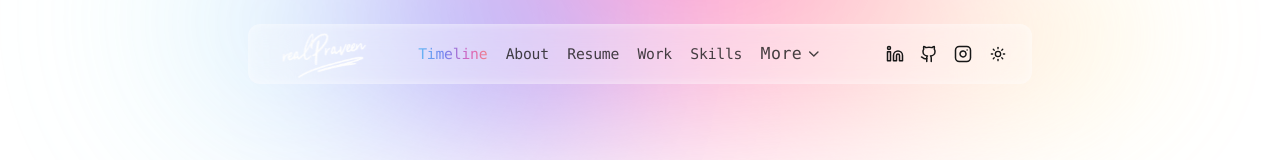
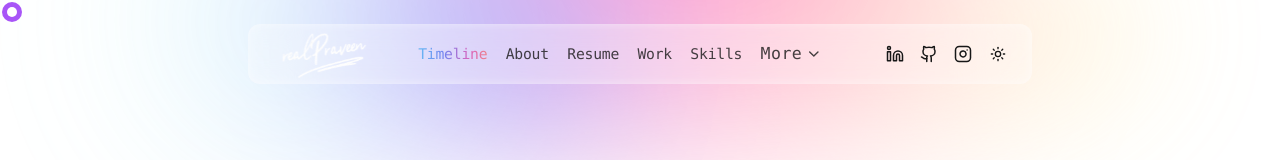
Before and after one commit to praveen-raj-r/praveen-raj-web-app, a React (Vite) app: page / in a window 1280 px wide. Shown: the top 160 px of the page. Built offline with nearby package versions, Linux system fonts and the light colour scheme; grey boxes are pictures that could not be loaded; a web font is replaced by a local one.

Commit message:
added pointer

```diff
--- /dev/null
+++ b/src/components/magicui/pointer.tsx
@@ -0,0 +1,118 @@
+"use client";
+
+import { cn } from "@/lib/utils";
+import {
+    AnimatePresence,
+    HTMLMotionProps,
+    motion,
+    useMotionValue,
+} from "motion/react";
+import { useEffect, useRef, useState } from "react";
+
+interface PointerProps extends Omit<HTMLMotionProps<"div">, "ref"> { }
+
+/**
+ * A custom pointer component that displays an animated cursor.
+ * Add this as a child to any component to enable a custom pointer when hovering.
+ * You can pass custom children to render as the pointer.
+ *
+ * @component
+ * @param {PointerProps} props - The component props
+ */
+export function Pointer({
+    className,
+    style,
+    children,
+    ...props
+}: PointerProps): JSX.Element {
+    const x = useMotionValue(0);
+    const y = useMotionValue(0);
+    const [isActive, setIsActive] = useState<boolean>(false);
+    const containerRef = useRef<HTMLDivElement>(null);
+
+    useEffect(() => {
+        if (typeof window !== "undefined" && containerRef.current) {
+            // Get the parent element directly from the ref
+            const parentElement = containerRef.current.parentElement;
+
+            if (parentElement) {
+                // Add cursor-none to parent
+                parentElement.style.cursor = "none";
+
+                // Add event listeners to parent
+                const handleMouseMove = (e: MouseEvent) => {
+                    x.set(e.clientX);
+                    y.set(e.clientY);
+                };
+
+                const handleMouseEnter = () => {
+                    setIsActive(true);
+                };
+
+                const handleMouseLeave = () => {
+                    setIsActive(false);
+                };
+
+                parentElement.addEventListener("mousemove", handleMouseMove);
+                parentElement.addEventListener("mouseenter", handleMouseEnter);
+                parentElement.addEventListener("mouseleave", handleMouseLeave);
+
+                return () => {
+                    parentElement.style.cursor = "";
+                    parentElement.removeEventListener("mousemove", handleMouseMove);
+                    parentElement.removeEventListener("mouseenter", handleMouseEnter);
+                    parentElement.removeEventListener("mouseleave", handleMouseLeave);
+                };
+            }
+        }
+    }, [x, y]);
+
+    return (
+        <>
+            <div ref={containerRef} />
+            <AnimatePresence>
+                {isActive && (
+                    <motion.div
+                        className="transform-[translate(-50%,-50%)] pointer-events-none fixed z-50"
+                        style={{
+                            top: y,
+                            left: x,
+                            ...style,
+                        }}
+                        initial={{
+                            scale: 0,
+                            opacity: 0,
+                        }}
+                        animate={{
+                            scale: 1,
+                            opacity: 1,
+                        }}
+                        exit={{
+                            scale: 0,
+                            opacity: 0,
+                        }}
+                        {...props}
+                    >
+                        {children || (
+                            <svg
+                                stroke="currentColor"
+                                fill="currentColor"
+                                strokeWidth="1"
+                                viewBox="0 0 16 16"
+                                height="24"
+                                width="24"
+                                xmlns="http://www.w3.org/2000/svg"
+                                className={cn(
+                                    "rotate-[-70deg] stroke-white text-black",
+                                    className,
+                                )}
+                            >
+                                <path d="M14.082 2.182a.5.5 0 0 1 .103.557L8.528 15.467a.5.5 0 0 1-.917-.007L5.57 10.694.803 8.652a.5.5 0 0 1-.006-.916l12.728-5.657a.5.5 0 0 1 .556.103z" />
+                            </svg>
+                        )}
+                    </motion.div>
+                )}
+            </AnimatePresence>
+        </>
+    );
+}
--- a/src/layout/app-layout.tsx
+++ b/src/layout/app-layout.tsx
@@ -1,5 +1,6 @@
 import AppFooter from "@/components/app/app-footer";
 import AppHeader from "@/components/app/app-header";
+import { Pointer } from "@/components/magicui/pointer";
 import { ScrollArea } from "@/components/ui/scroll-area";
 import { Outlet } from "react-router-dom";
 
@@ -15,11 +16,23 @@ const AppLayout = () => {
           <main className="max-w-[800px] w-full px-2 mx-auto mt-1 h-full">
             <Outlet />
           </main>
-          <div className="max-w-[800px] w-full mx-auto px-2">
+          <div className="max-w-[800px] w-full mx-auto ">
             <AppFooter />
           </div>
         </ScrollArea>
       </div>
+      <Pointer>
+        <svg
+          width="24"
+          height="24"
+          viewBox="0 0 24 24"
+          fill="none"
+          xmlns="http://www.w3.org/2000/svg"
+        >
+          <circle cx="12" cy="12" r="10" className="fill-purple-500" />
+          <circle cx="12" cy="12" r="5" className="fill-white" />
+        </svg>
+      </Pointer>
     </div>
   );
 };
```
